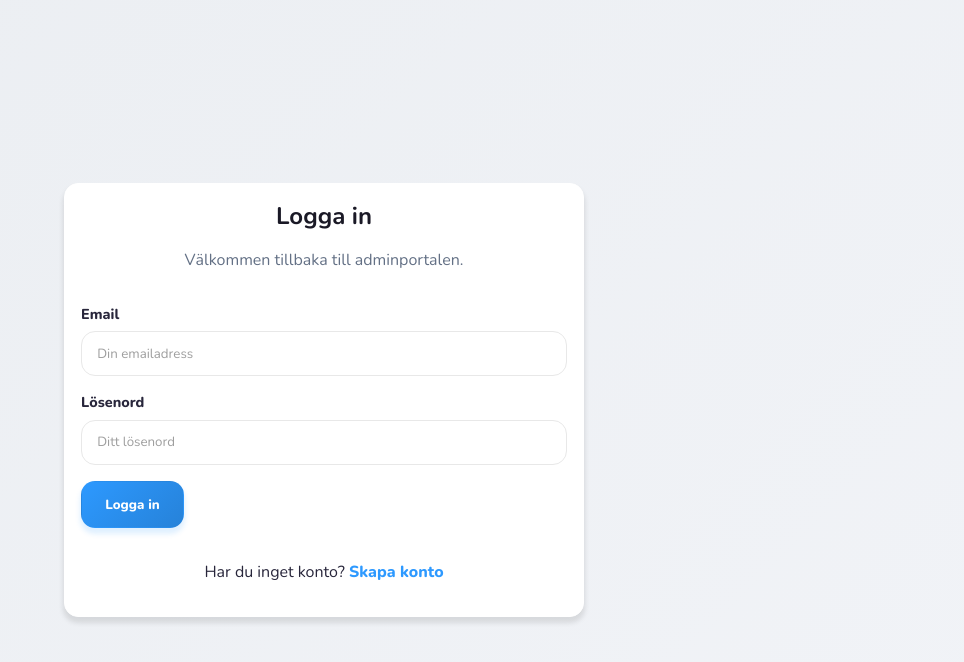
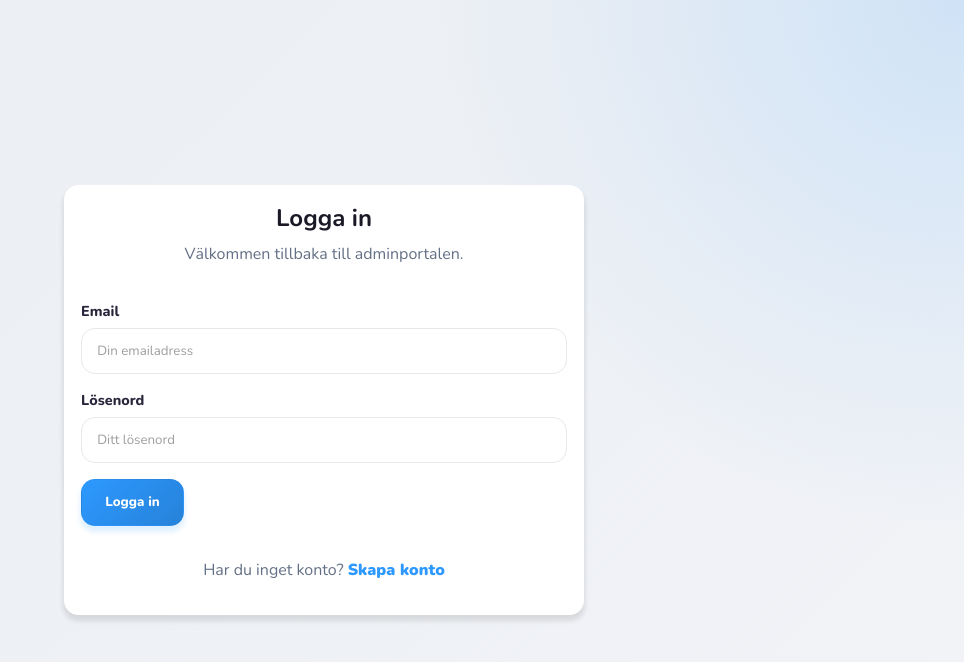
Before and after one commit to JenniferExamensarbete/frontend, a React (Vite) app: page /login in a window 1280 px wide. Shown: the top 662 px of the page, without its empty margins (316-1280 px from the left). Built offline with nearby package versions, Linux system fonts and the light colour scheme; no server answers.

Commit message:
pages css fix

```diff
--- a/src/Pages/Login/LoginPage.css
+++ b/src/Pages/Login/LoginPage.css
@@ -4,38 +4,49 @@
   justify-content: center;
   align-items: center;
   padding: 2rem;
-  background: linear-gradient(135deg, var(--gray-200), var(--white-300));
+  background:
+    radial-gradient(circle at top right, rgba(45, 153, 255, 0.16), transparent 35%),
+    linear-gradient(135deg, var(--gray-200), var(--white-300));
 }
 
 .auth-card {
   width: 100%;
   max-width: 520px;
-  padding: 2rem;
+  padding: 2.3rem;
+  border-radius: 24px;
+  box-shadow: 0 20px 60px rgba(26, 25, 38, 0.14);
 }
 
 .auth-header {
   text-align: center;
-  margin-bottom: 2rem;
+  margin-bottom: 2.2rem;
+}
+
+.auth-header h1 {
+  margin-bottom: 0.5rem;
 }
 
 .auth-header p {
   color: var(--text-muted-color);
+  margin: 0;
 }
 
 .auth-link {
   margin-top: 2rem;
   text-align: center;
+  color: var(--text-muted-color);
 }
 
 .auth-link a {
   color: var(--blue-accent);
-  font-weight: 800;
+  font-weight: 900;
 }
 
 .auth-error {
   color: var(--red-dark);
   background-color: var(--red-light);
-  padding: 0.8rem;
+  padding: 0.85rem;
   border-radius: var(--border-radius);
-  font-weight: 700;
+  font-weight: 800;
+  margin-top: 1rem;
 }
--- a/src/Pages/Profile/ProfilePage.css
+++ b/src/Pages/Profile/ProfilePage.css
@@ -2,28 +2,53 @@
   display: flex;
   align-items: center;
   gap: 2rem;
-  max-width: 700px;
+  max-width: 760px;
+  transition: transform 0.2s ease, box-shadow 0.2s ease;
+}
+
+.profile-card:hover {
+  transform: translateY(-3px);
+  box-shadow: 0 12px 28px rgba(26, 25, 38, 0.12);
 }
 
 .profile-avatar-large {
-  width: 120px;
-  height: 120px;
-  border-radius: 30px;
-  background-color: var(--blue-accent-10);
+  width: 125px;
+  height: 125px;
+  border-radius: 34px;
+  background: linear-gradient(135deg, var(--blue-accent-10), var(--blue-light));
   color: var(--blue-dark-accent);
   font-size: 2.2rem;
   font-weight: 900;
   display: flex;
   justify-content: center;
   align-items: center;
+  box-shadow: var(--blue-box-shadow);
 }
 
 .profile-info {
   display: grid;
-  gap: 0.5rem;
+  gap: 0.55rem;
+}
+
+.profile-info h2 {
+  margin: 0;
 }
 
 .profile-info p {
   color: var(--text-muted-color);
   margin: 0;
 }
+
+@media (max-width: 700px) {
+  .profile-card {
+    flex-direction: column;
+    align-items: flex-start;
+  }
+
+  .profile-avatar-large {
+    width: 95px;
+    height: 95px;
+    border-radius: 26px;
+    font-size: 1.8rem;
+  }
+}
--- a/src/Pages/Signup/SignupPage.css
+++ b/src/Pages/Signup/SignupPage.css
@@ -3,7 +3,8 @@
 .auth-success {
   color: var(--green-dark);
   background-color: var(--green-light);
-  padding: 0.8rem;
+  padding: 0.85rem 1rem;
   border-radius: var(--border-radius);
-  font-weight: 700;
+  font-weight: 800;
+  margin-top: 1rem;
 }
--- a/src/Pages/Team/TeamPage.css
+++ b/src/Pages/Team/TeamPage.css
@@ -1,4 +1,4 @@
 .team-list {
   display: grid;
-  gap: 1rem;
+  gap: 1.2rem;
 }
```
